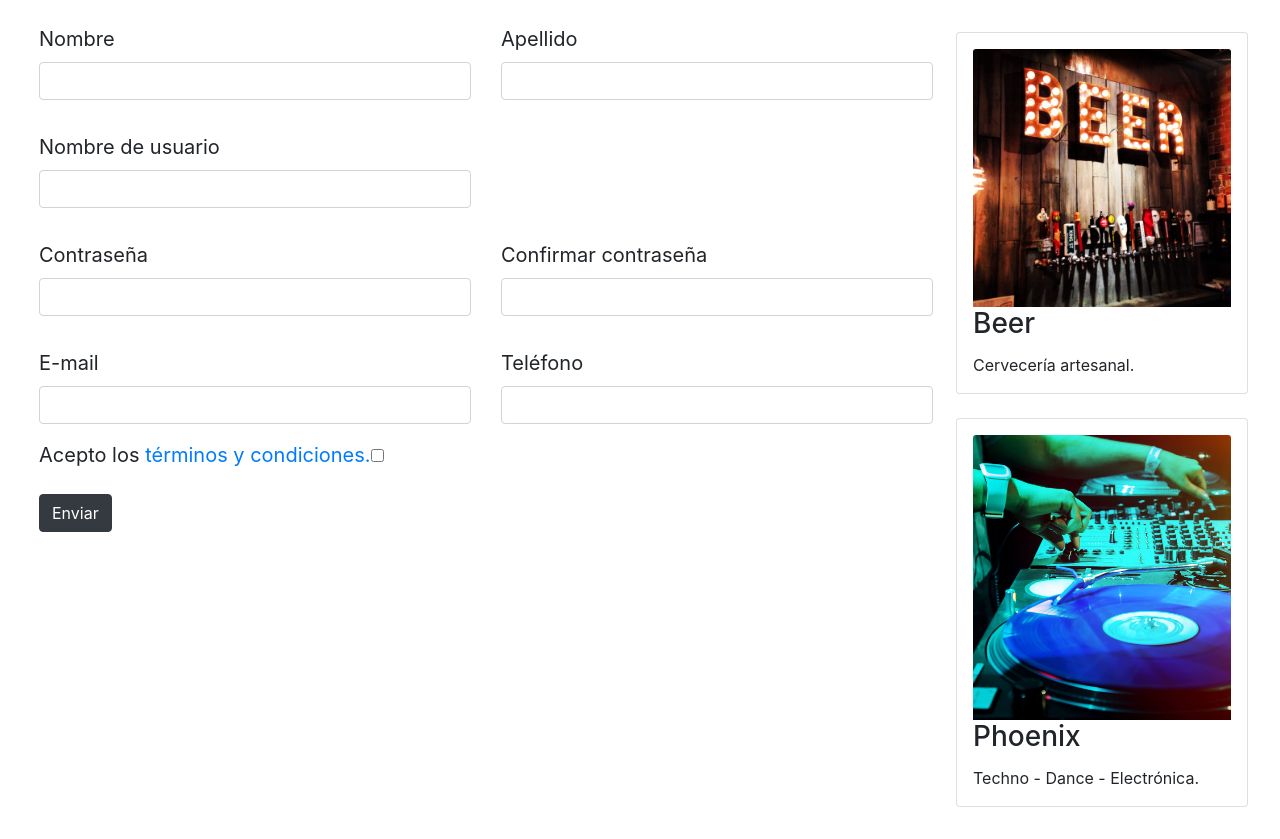
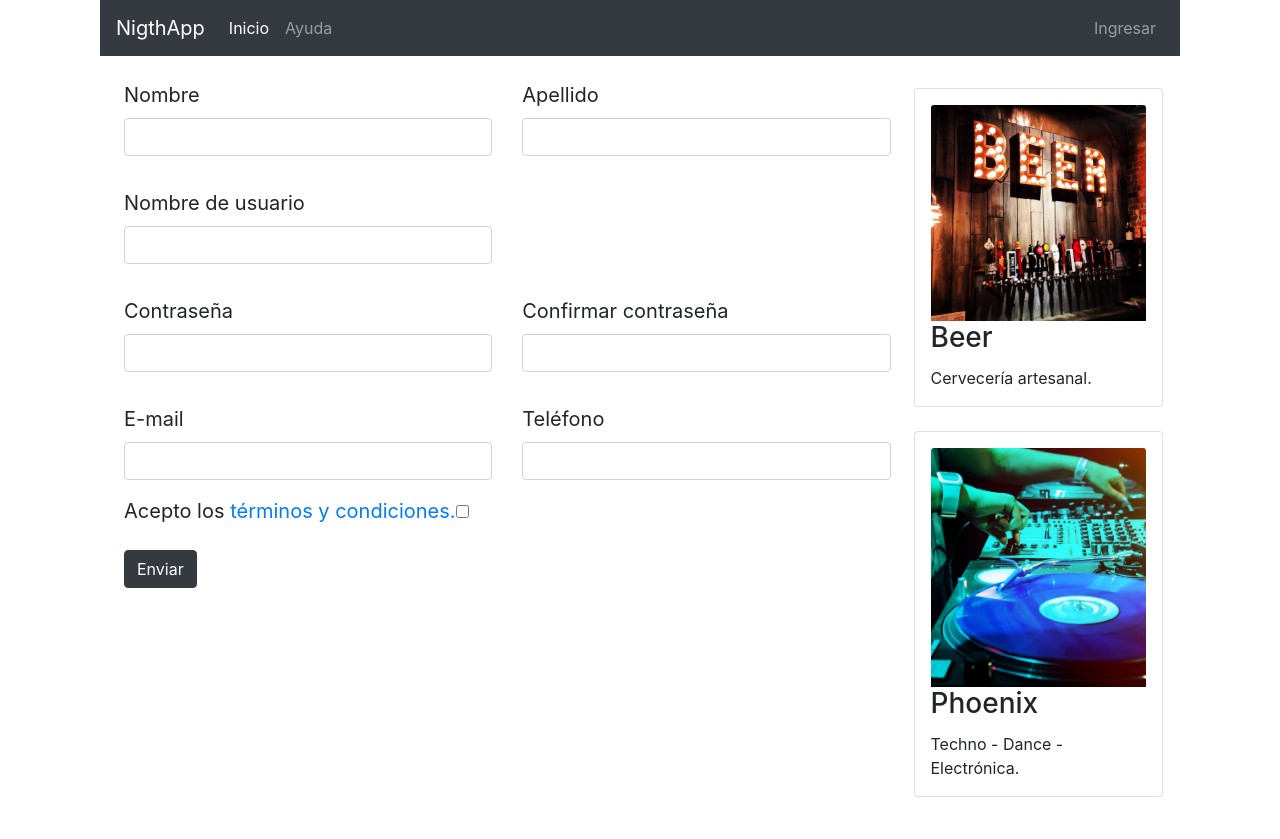
Before and after one commit to Leorebollini/NigthAppFront, a React (Create React App) app: page / in a window 1280 px wide. Built offline with nearby package versions, Linux system fonts and the light colour scheme.

Commit message:
registro actualizado

```diff
--- a/public/registro.html
+++ b/public/registro.html
@@ -136,8 +136,9 @@
                     </div>
                     <div class=" form-group row">
                      <div class="col">
+                        <input type="checkbox">
                        <label for="Contraseña" class="form_text">Acepto los <a href="#">términos y condiciones.</a> </label>
-                         <input type="checkbox">
+
                       </div>
                     </div>
                      <div class=" form-group  row">
--- a/src/App.js
+++ b/src/App.js
@@ -24,6 +24,10 @@ class App extends Component {
   render() {
     return (// formulario de registro
       <div className="Registro">
+        <div className="container">
+
+
+        <Navegador/>
         <section className="row m-4">
               <div className="col-xs-12 col-sm-8 col-md-9">
               <form action="#">
@@ -96,7 +100,7 @@ class App extends Component {
                   </div>
               </aside>
           </section>
-
+          </div>
       </div>
 
 
```
